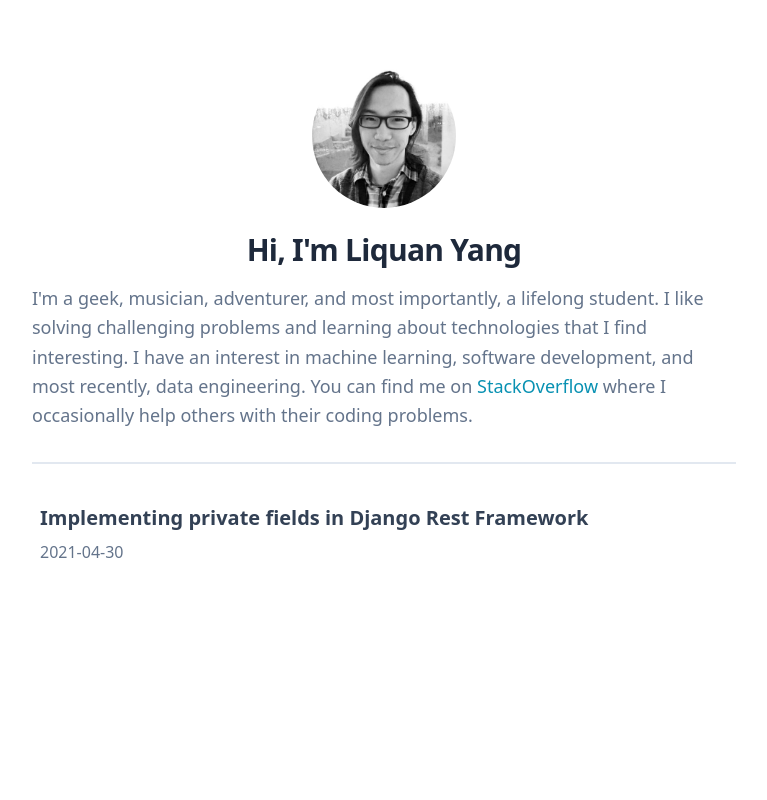
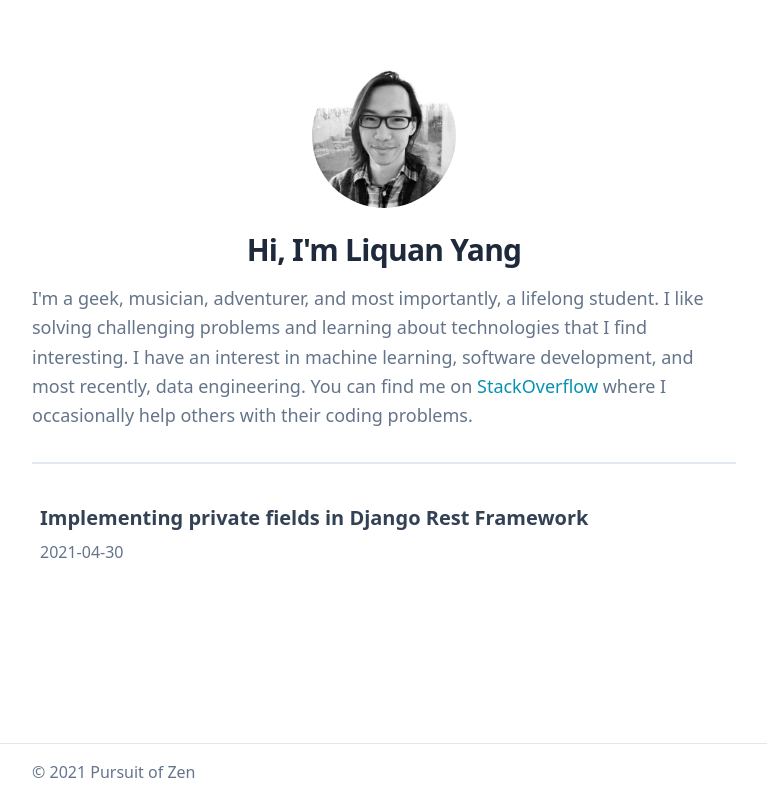
Before and after one commit to resurrexi/pursuitofzen, a Next.js app: page / in a window 1280 px wide. Shown: the whole page, without its empty margins (256-1023 px from the left). Built offline with nearby package versions, Linux system fonts and the light colour scheme; a small style sheet from the web is missing.

Commit message:
fix prismjs style apply

```diff
--- a/components/layout.js
+++ b/components/layout.js
@@ -1,28 +1,30 @@
+import { useEffect } from 'react'
 import Head from 'next/head'
-import Script from 'next/script'
+import Prism from 'prismjs'
+import 'prismjs/components/prism-jsx'
+import 'prismjs/components/prism-python'
+import 'prismjs/plugins/line-numbers/prism-line-numbers'
 
 export default function Layout({ children, pageTitle }) {
+  useEffect(() => {
+    Prism.highlightAll()
+  }, [])
+
   return (
-    <>
+    <div className="flex flex-col h-screen">
       <Head>
         <title>Pursuit of Zen - {pageTitle}</title>
         <meta name="description" content="Personal website of Liquan Yang" />
         <link rel="icon" href="/favicon.ico" />
-        <link
-          href="https://unpkg.com/prismjs@1.25.0/themes/prism-tomorrow.css"
-          rel="stylesheet"
-        />
-        <link
-          href="https://unpkg.com/prismjs@1.25.0/plugins/line-numbers/prism-line-numbers.css"
-          rel="stylesheet"
-        />
       </Head>
-      <div className="relative bg-white max-w-3xl mx-auto px-4 py-16 sm:px-6 lg:px-8">
+      <div className="grow bg-white max-w-3xl mx-auto px-4 py-16 sm:px-6 lg:px-8">
         {children}
       </div>
-      <Script src="https://unpkg.com/prismjs@1.25.0/components/prism-core.min.js"></Script>
-      <Script src="https://unpkg.com/prismjs@1.25.0/plugins/autoloader/prism-autoloader.min.js"></Script>
-      <Script src="https://unpkg.com/prismjs@1.25.0/plugins/line-numbers/prism-line-numbers.min.js"></Script>
-    </>
+      <footer className="flex-none">
+        <div className="bg-white border-t border-gray-200 text-gray-500 max-w-3xl mx-auto px-4 py-4 sm:px-6 lg:px-8">
+          &copy; {(new Date()).getFullYear()} Pursuit of Zen
+        </div>
+      </footer>
+    </div>
   )
 }
--- a/package.json
+++ b/package.json
@@ -20,6 +20,7 @@
     "eslint-config-next": "12.0.7",
     "gray-matter": "^4.0.3",
     "postcss": "^8.4.5",
+    "prismjs": "^1.25.0",
     "react-markdown": "^7.1.2",
     "remark-gfm": "^3.0.1",
     "tailwindcss": "^3.0.8"
--- a/pages/_app.js
+++ b/pages/_app.js
@@ -1,4 +1,6 @@
 import '../styles/globals.css'
+import 'prismjs/themes/prism-tomorrow.css'
+import 'prismjs/plugins/line-numbers/prism-line-numbers.css'
 
 function MyApp({ Component, pageProps }) {
   return <Component {...pageProps} />
```
Also changed, not shown: 1 other file (tests, documents, lock files or other folders).
